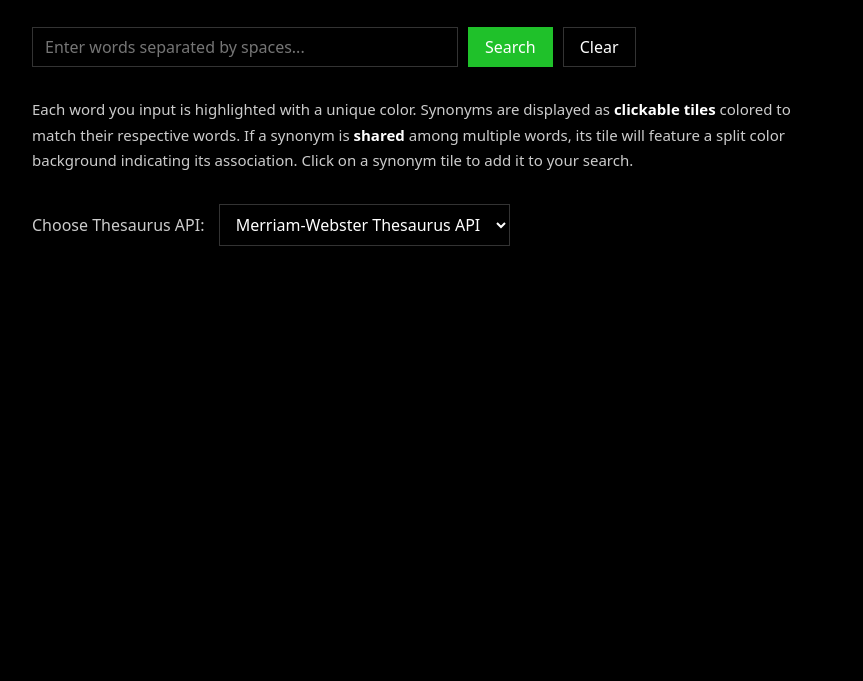
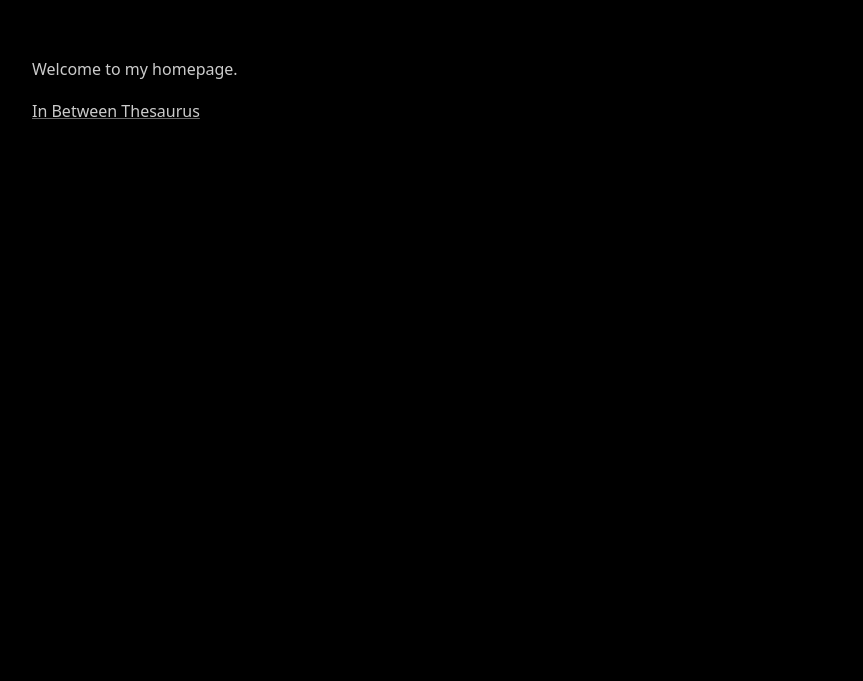
Before and after one commit to ppatternn/in-between-thesaurus, a plain HTML site: page index.html in a window 1280 px wide. Shown: the part 119-800 px from the top of the page, without its empty margins (208-1071 px from the left). Drawn offline with Linux system fonts and the light colour scheme.

Commit message:
Add homepage with link to thesaurus app
- Create new index.html as homepage
- Rename original index.html to thesaurus.html
- Add homepage navigation styles with underlined links
- Reorder content: welcome message above navigation

```diff
--- a/index.html
+++ b/index.html
@@ -3,93 +3,24 @@
 <head>
     <meta charset="UTF-8">
     <meta name="viewport" content="width=device-width, initial-scale=1.0">
-    <title>In Between Thesaurus</title>
-    <!-- Link to styles.css -->
-    <link rel="stylesheet" href="styles.css?v=2">
-    <!-- Font Awesome for Settings Icon -->
-    <link rel="stylesheet" href="https://cdnjs.cloudflare.com/ajax/libs/font-awesome/6.4.0/css/all.min.css">
+    <title>Home</title>
+    <link rel="stylesheet" href="styles.css">
 </head>
 <body>
     <div class="container">
         <header>
-            <h1>In Between Thesaurus</h1>
-            <!-- Settings Icon -->
-            <div class="settings-icon">
-                <i class="fas fa-cog"></i>
-            </div>
+            <h1>Home</h1>
         </header>
 
-        <div class="input-section">
-            <input type="text" id="search-input" placeholder="Enter words separated by spaces..." />
-            <button id="search-button">Search</button>
-            <button id="clear-button">Clear</button>
-        </div>
+        <main class="home-content">
+            <p>Welcome to my homepage.</p>
+        </main>
 
-        <!-- Description Section -->
-        <div class="description">
-            <p>
-                Each word you input is highlighted with a unique color. Synonyms are displayed as <strong>clickable tiles</strong> colored to match their respective words.
-                If a synonym is <strong>shared</strong> among multiple words, its tile will feature a split color background indicating its association.
-                Click on a synonym tile to add it to your search.
-            </p>
-        </div>
-
-        <!-- API Selection Section -->
-        <div class="api-selection">
-            <label for="api-selector">Choose Thesaurus API:</label>
-            <select id="api-selector">
-                <option value="merriam-webster" selected>Merriam-Webster Thesaurus API</option>
-                <option value="datamuse">Datamuse API</option>
-                <option value="openai">OpenAI API</option>
-            </select>
-        </div>
-
-        <!-- Removed API Key Input Section Below API Selection -->
-
-        <div id="tokens-container" class="tokens-container"></div>
-        <div id="tiles-container" class="tiles-container"></div>
+        <nav class="home-nav">
+            <ul>
+                <li><a href="thesaurus.html">In Between Thesaurus</a></li>
+            </ul>
+        </nav>
     </div>
-
-    <!-- Settings Modal -->
-    <div id="settings-modal" class="modal">
-        <div class="modal-content">
-            <span class="close-button">&times;</span>
-            <h2>Settings</h2>
-
-            <div class="settings-section">
-                <h3>API Keys</h3>
-                <div class="input-group">
-                    <label for="user-api-key">Merriam-Webster API Key</label>
-                    <input type="text" id="user-api-key" placeholder="Enter your own API Key if mine is down" />
-                </div>
-
-                <div class="input-group">
-                    <label for="openai-api-key">OpenAI API Key</label>
-                    <input type="text" id="openai-api-key" placeholder="Enter your OpenAI API Key" />
-                </div>
-            </div>
-
-            <div class="settings-section">
-                <h3>Debug Options</h3>
-                <div class="debug-setting">
-                    <label for="debug-mode">
-                        <input type="checkbox" id="debug-mode" />
-                        Enable Debug Mode
-                    </label>
-                </div>
-            </div>
-
-            <button id="save-settings">Save Changes</button>
-        </div>
-    </div>
-
-    <!-- Add this at the bottom of the container div -->
-    <div id="debug-output" class="debug-output" style="display: none;">
-        <h3>Debug Output</h3>
-        <pre id="debug-content"></pre>
-    </div>
-
-    <!-- Link to script.js -->
-    <script src="script.js"></script>
 </body>
 </html>
--- a/styles.css
+++ b/styles.css
@@ -372,6 +372,37 @@ label {
     word-wrap: break-word;
 }
 
+/* Homepage Navigation */
+.home-nav {
+    margin-bottom: 30px;
+}
+
+.home-nav ul {
+    list-style: none;
+    padding: 0;
+    margin: 0;
+}
+
+.home-nav li {
+    margin-bottom: 10px;
+}
+
+.home-nav a {
+    color: #ccc;
+    text-decoration: underline;
+    text-decoration-color: #666;
+    transition: color 0.2s, text-decoration-color 0.2s;
+}
+
+.home-nav a:hover {
+    color: #fff;
+    text-decoration-color: #999;
+}
+
+.home-content {
+    margin-top: 30px;
+}
+
 @media (max-width: 600px) {
     #search-input {
         width: 60%;
```
Also changed, not shown: thesaurus.html (added, +95 -0 lines).
